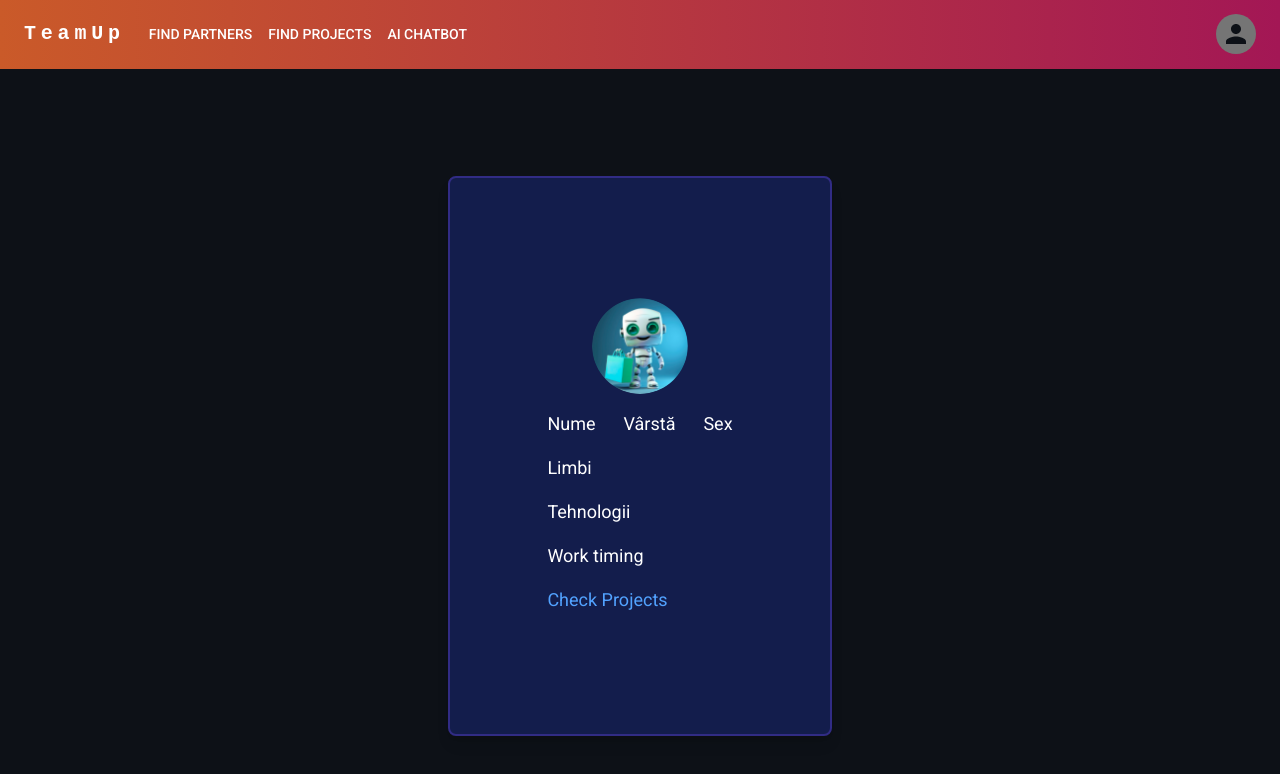
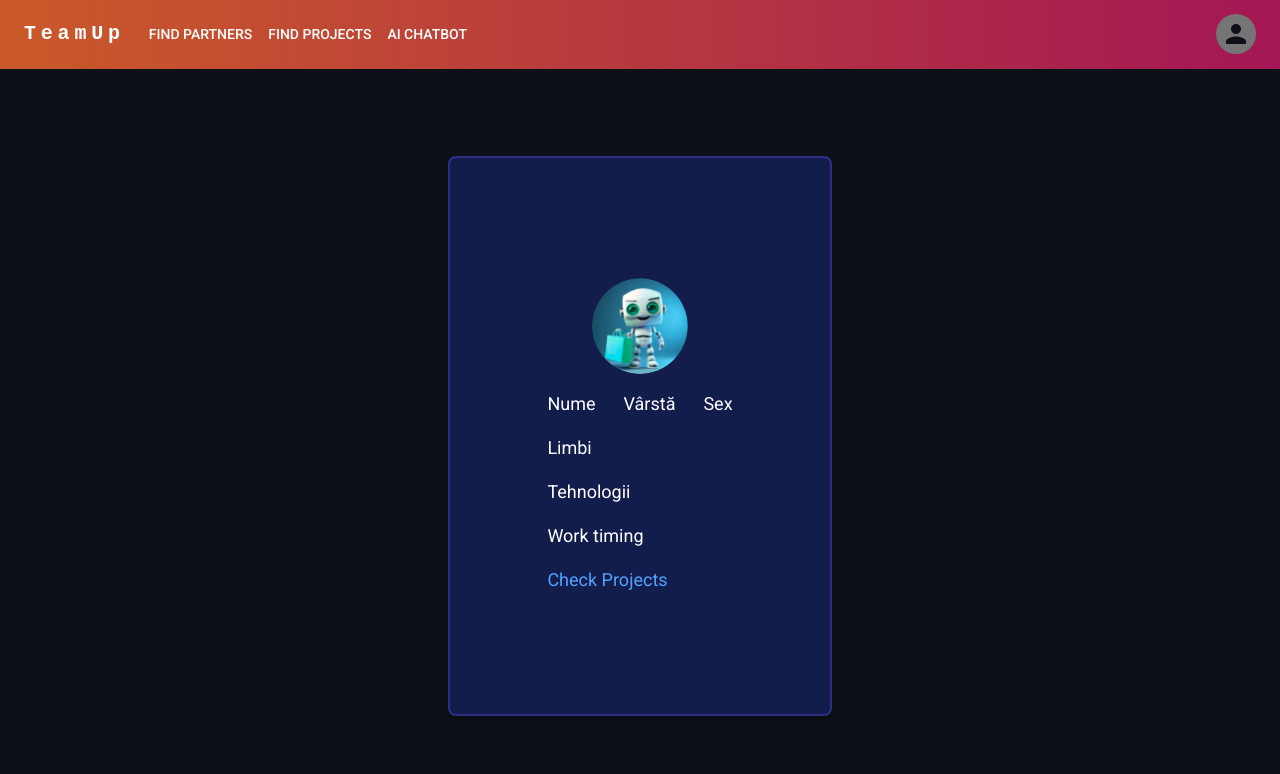
Before and after one commit to AndyStan112/teamup, a Next.js app: page /swipe-parteners in a window 1280 px wide. Shown: the top 774 px of the page. Built offline with nearby package versions, Linux system fonts and the light colour scheme; what @mui/material-nextjs would draw is missing.

Commit message:
changed top margin in swipe projects

```diff
--- a/src/app/swipe-parteners/page.tsx
+++ b/src/app/swipe-parteners/page.tsx
@@ -27,7 +27,7 @@ export default function SwipeParteners() {
     <div className="flex items-center justify-center h-screen bg-[#0d1117] overflow-hidden">
       {!swiped && (
         <motion.div
-          className="absolute mt-[-80px] w-[80%] md:w-[30%] h-[70%] bg-[#131d4c] rounded-lg shadow-lg border-2 border-indigo-900 flex flex-col items-center justify-center text-white text-lg p-4"
+          className="absolute mt-[-120px] w-[80%] md:w-[30%] h-[70%] bg-[#131d4c] rounded-lg shadow-lg border-2 border-indigo-900 flex flex-col items-center justify-center text-white text-lg p-4"
           drag="x"
           dragConstraints={{ left: -100, right: 100 }}
           dragElastic={0.8}
```
